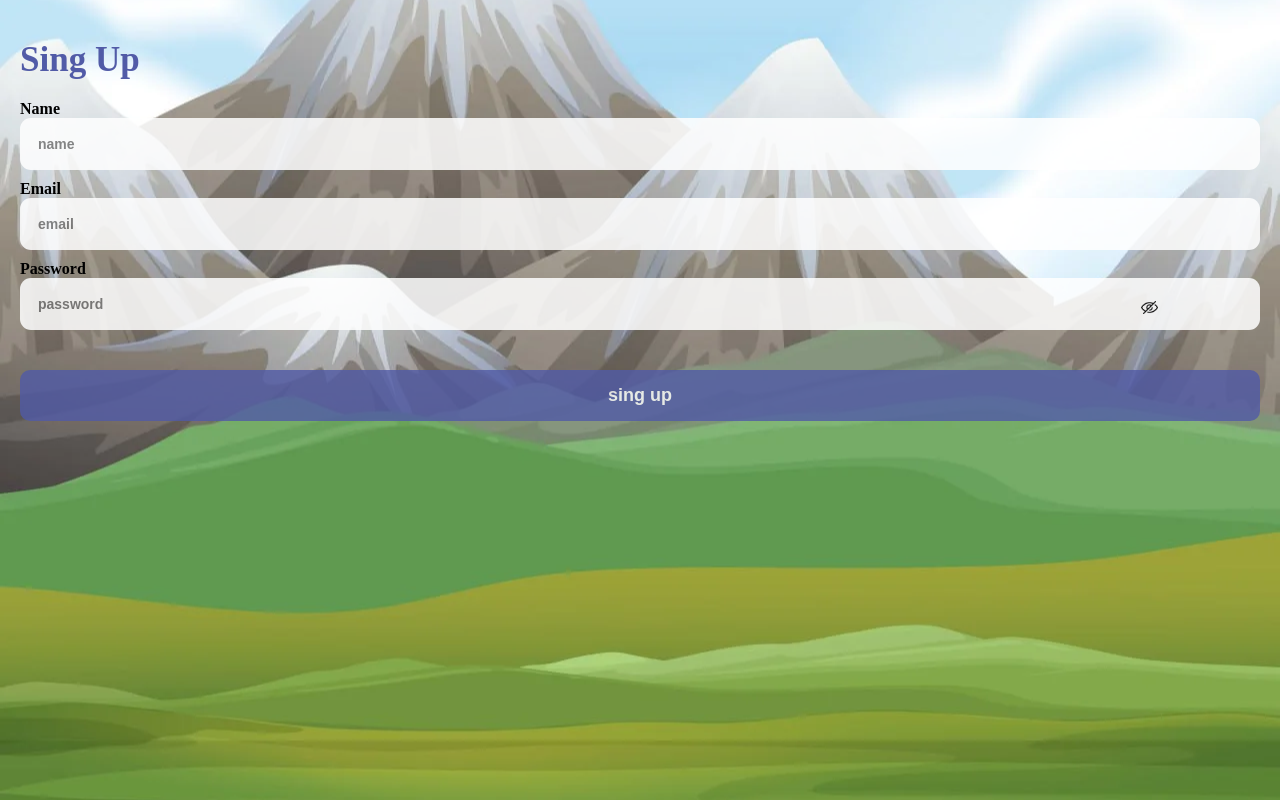
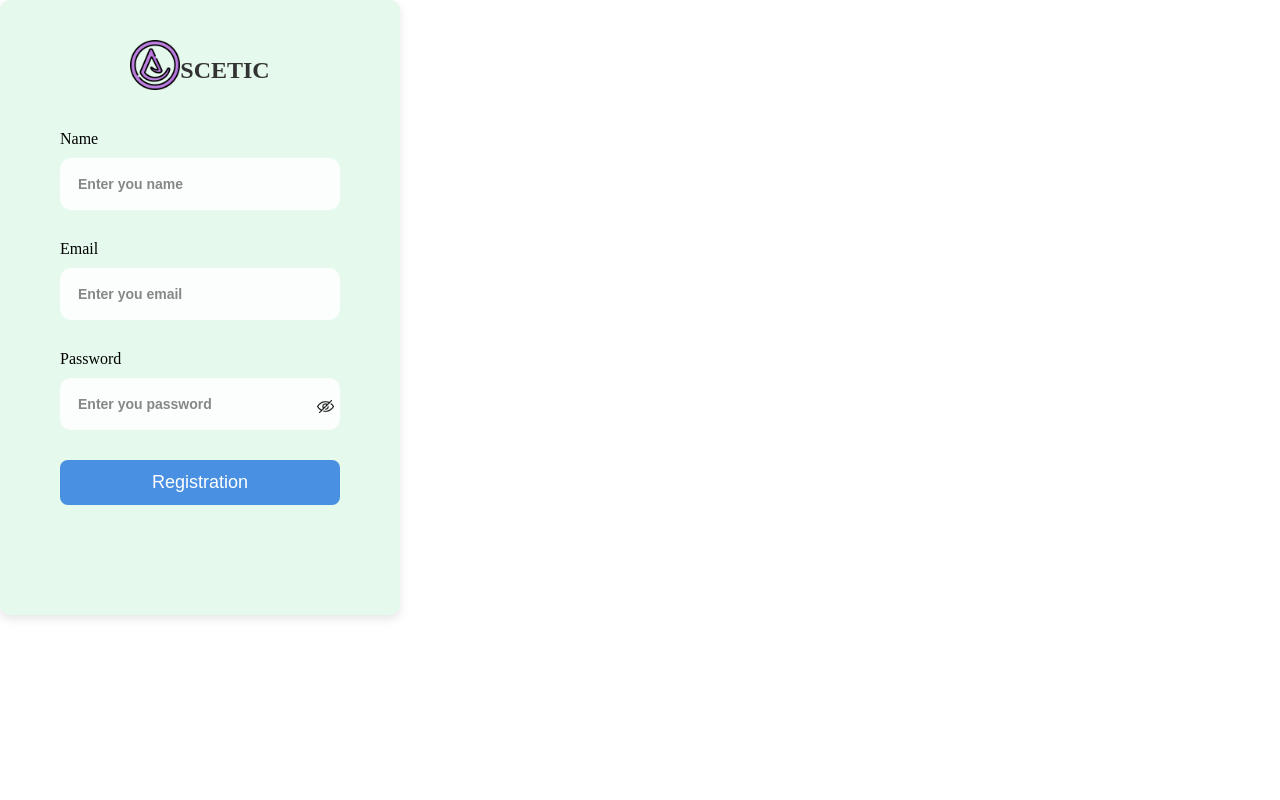
Before and after one commit to Squee1991/askez, a Nuxt app: page /singup in a window 1280 px wide. Built offline with nearby package versions, Linux system fonts and the light colour scheme; what v-calendar would draw is missing.

Commit message:
accept changes

```diff
--- a/pages/singup.vue
+++ b/pages/singup.vue
@@ -1,29 +1,36 @@
 <template>
     <div class="form">
-		<div class="form__title">Sing Up</div>
+        <div class="form__logo">
+            <div class="logo">
+                <img src="../assets/images/logo.png" alt="Logo"/>
+                <h1>SCETIC</h1>
+            </div>
+
+        </div>
         <div class="form__field-inner">
             <div v-for="field in data.fields" :key="field.id" class="form__field">
-				<span class="form__label"> {{ field.label}}</span>
+                <span class="form__label"> {{ field.label }}</span>
                 <v-fields
                         :field="field"
                         v-model="field.value"
                         :placeholder="field.placeholder"
                 />
+                <p v-if="field.error" class="form__error">{{ field.error }}</p>
             </div>
-			<button @click="submitForm" class="form__btn"> sing up </button>
+            <button @click="submitForm" class="form__btn"> Registration</button>
         </div>
     </div>
 </template>
 
 <script setup>
 import VFields from '../src/components/v-fields.vue'
-	import { ref } from 'vue'
-	import { useRouter } from 'vue-router'
-	import { useHabitStore  } from '../stores/habitStore.js'
+import {ref} from 'vue'
+import {useRouter} from 'vue-router'
+import {useHabitStore} from '../stores/habitStore.js'
+
 const habitStore = useHabitStore()
 
 const router = useRouter()
-	const datafromFields = ref([])
 const data = ref({
     fields: [
         {
@@ -31,16 +38,16 @@
             name: "name",
             type: "text",
             label: "Name",
-				placeholder: "name",
+            placeholder: "Enter you name",
             value: "",
             error: null
         },
         {
             id: 2,
-				email: "Email",
-				type: "Email",
+            name: "email",
+            type: "email",
             label: "Email",
-				placeholder: "email",
+            placeholder: "Enter you email",
             value: "",
             error: null
         },
@@ -49,20 +56,50 @@
             name: "password",
             type: "password",
             label: "Password",
-				placeholder: "password",
+            placeholder: "Enter you password",
             value: "",
             error: null
         }
     ],
 })
 
+const validatePassword = (password) => {
+    const errors = [];
+    if (password.length < 6) {
+        errors.push("Password must be at least 6 characters long");
+    }
+    if (!/[A-Z]/.test(password)) {
+        errors.push("Password must include at least one uppercase letter");
+    }
+    if (!/[0-9]/.test(password)) {
+        errors.push("Password must include at least one number");
+    }
+    // if (!/[!@#$%^&*(),.?":{}|<>]/.test(password)) {
+    //     errors.push("Password must include at least one special character");
+    // }
+    return errors;
+};
 const submitForm = () => {
     const allFieldsFilled = data.value.fields.every((field) => field.value.trim() !== "");
     if (!allFieldsFilled) {
         alert('empty')
         return
     }
+    const emailField = data.value.fields.find((field) => field.name === "email");
+    const validateEmail = (email) => /^[^\s@]+@[^\s@]+\.[^\s@]+$/.test(email);
 
+    if (emailField && !validateEmail(emailField.value)) {
+        emailField.error = "Incorrect email format";
+        return;
+    }
+    const passwordField = data.value.fields.find((field) => field.name === "password");
+    if (passwordField) {
+        const passwordErrors = validatePassword(passwordField.value);
+        if (passwordErrors.length > 0) {
+            passwordField.error = passwordErrors.join(", ");
+            return;
+        }
+    }
     const nameField = data.value.fields.find((field) => field.name === "name");
     if (nameField) {
         habitStore.setUsername(nameField.value);
@@ -72,22 +109,58 @@
 
 </script>
 
-<style >
-	.form {
+<style>
+
+input {
     width: 100%;
-		height: 100vh;
-		background: #9ed79e;
-		background-image: url("/assets/images/formbg.webp");
-		background-repeat: no-repeat;
-		background-size: cover;
-		background-position: center;
+    padding: 12px 16px;
+    margin-bottom: 15px;
+    border: 1px solid #ccc;
+    border-radius: 8px;
+    font-size: 16px;
+    outline: none;
+    transition: border-color 0.3s ease;
+    margin-top: 10px;
 }
 
-	.form__title {
-		padding: 40px 0 0 20px;
-		font-size: 35px;
-		font-weight: bold;
-		color: #515ba7;
+input:focus {
+    border-color: #4A90E2;
+    box-shadow: 0 0 5px rgba(74, 144, 226, 0.3);
+}
+
+.form {
+    max-width: 400px;
+    width: 100%;
+    padding: 40px;
+    background: #e5f9ed;
+    border-radius: 10px;
+    box-shadow: 0 4px 10px rgba(0, 0, 0, 0.1);
+}
+
+.form__logo {
+    display: flex;
+    justify-content: center;
+    text-align: center;
+    margin-bottom: 20px;
+}
+
+.logo {
+    display: flex;
+    align-items: center;
+}
+
+.logo img {
+    width: 50px;
+}
+
+.form__logo h1 {
+    font-size: 24px;
+    color: #333;
+    margin-top: 10px;
+}
+
+.form__field {
+    margin-bottom: 20px;
 }
 
 .form__field-inner {
@@ -99,19 +172,39 @@
 }
 
 .form__btn {
-		margin-top: 30px;
-		width: 100%;
-		padding: 15px;
+    background-color: #4A90E2;
+    color: white;
+    font-size: 18px;
+    padding: 12px;
     border: none;
-		font-size: 18px;
-		border-radius: 10px;
-		color: white;
-		font-weight: 600;
-		background-color: #515ba7;
-		opacity: 80%;
+    border-radius: 8px;
+    cursor: pointer;
+    transition: background-color 0.3s ease;
 }
 
-    .form__label {
-	    font-weight: 600;
+.form__btn:hover {
+    background-color: #357ABD;
+}
+
+.form__btn:hover {
+    opacity: 1;
+    cursor: pointer;
+}
+
+.form__error {
+    color: red;
+    font-size: 14px;
+    margin-top: 5px;
+    opacity: 0;
+    animation: fadeIn 0.3s ease forwards;
+}
+
+@keyframes fadeIn {
+    from {
+        opacity: 0;
+    }
+    to {
+        opacity: 1;
+    }
 }
 </style>
```
Also changed, not shown: assets/images/logo.png (added). Lines whose indentation alone changed are shown as unchanged.
